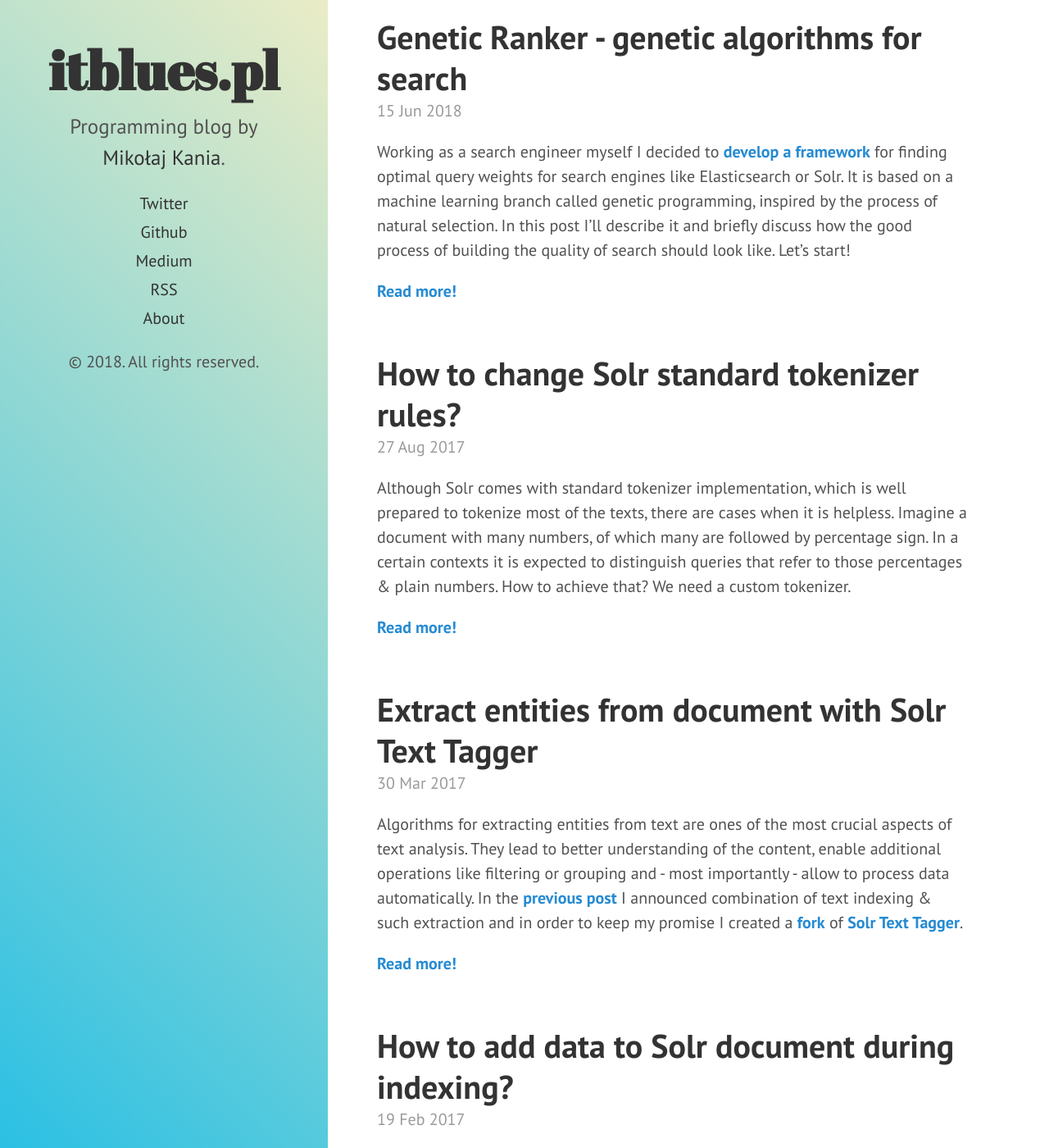
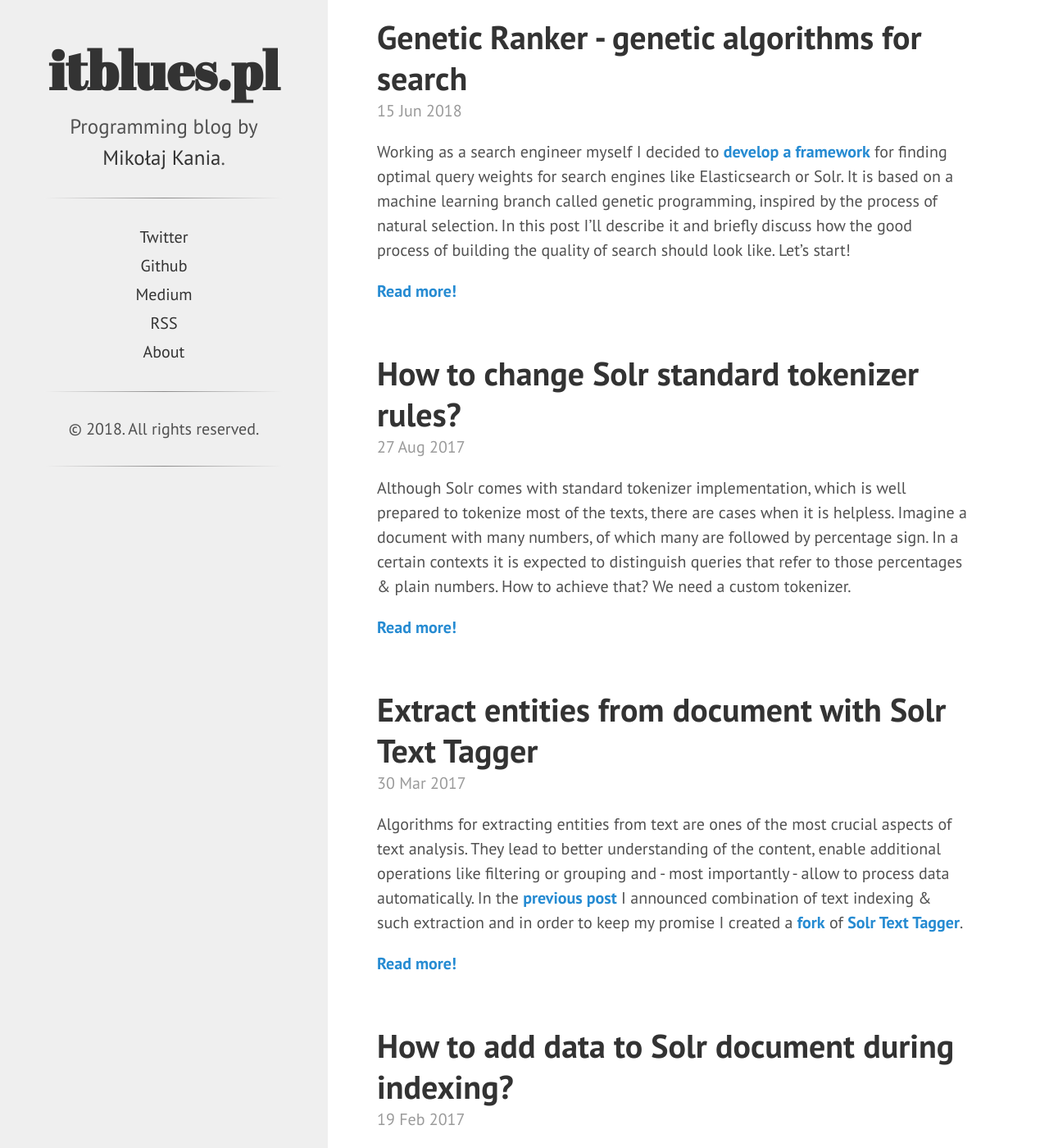
Before and after one commit to mikolajkania/mikolajkania.github.io, a Jekyll site: the page built from index.html, in a window 1280 px wide and 1400 px high. Shown: the whole window at 82% size. Built offline with Jekyll 4.4.1, drawn with Linux system fonts in a browser that asks for light colours; the list of posts is cut into pages by our own code.

Commit message:
Sidebar changes

```diff
--- a/_includes/sidebar.html
+++ b/_includes/sidebar.html
@@ -8,6 +8,8 @@
       </h1>
       <p class="lead">{{ site.description }}</p>
     </div>
+
+    <hr/>
 
     <nav class="sidebar-nav">
 	  <a class="sidebar-nav-item" href="{{ site.twitter }}" target="_blank">Twitter</a>
@@ -34,7 +36,11 @@
 
     </nav>
 
+    <hr/>
+
     <p>&copy; {{ site.time | date: '%Y' }}. All rights reserved.</p>
+
+    <hr/>
 
     <div class="adsense-sidebar">
       {% include google_adsense_sidebar.html %}
--- a/public/css/hyde.css
+++ b/public/css/hyde.css
@@ -45,6 +45,15 @@
   }
 }
 
+hr {
+    border: 0 #9a9a9a;
+    height: 1px;
+    background-image: -webkit-linear-gradient(left, #f0f0f0, #8c8b8b, #f0f0f0);
+    background-image: -moz-linear-gradient(left, #f0f0f0, #8c8b8b, #f0f0f0);
+    background-image: -ms-linear-gradient(left, #f0f0f0, #8c8b8b, #f0f0f0);
+    background-image: -o-linear-gradient(left, #f0f0f0, #8c8b8b, #f0f0f0);
+}
+
 
 /*
  * Sidebar
@@ -56,7 +65,7 @@
 .sidebar {
   text-align: center;
   padding: 2.25em 1.6875em;
-  background: linear-gradient(45deg, #2BC0E4, #EAECC6);
+/*  background: linear-gradient(45deg, #2BC0E4, #EAECC6);*/
 }
 @media (min-width: 48em) {
   .sidebar {
@@ -187,7 +196,7 @@
 
 /* Custom */
 .theme-base-custom .sidebar {
-  background-color: white;
+  background-color: #efefef;
 }
 .theme-base-custom .content a,
 .theme-base-custom .related-posts li a:hover {
```
